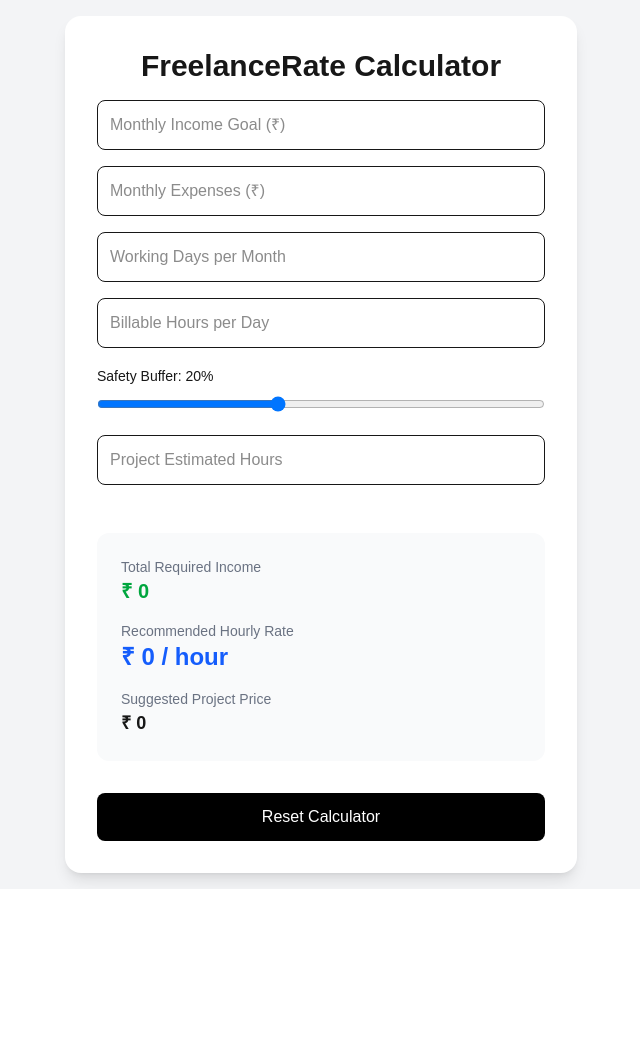
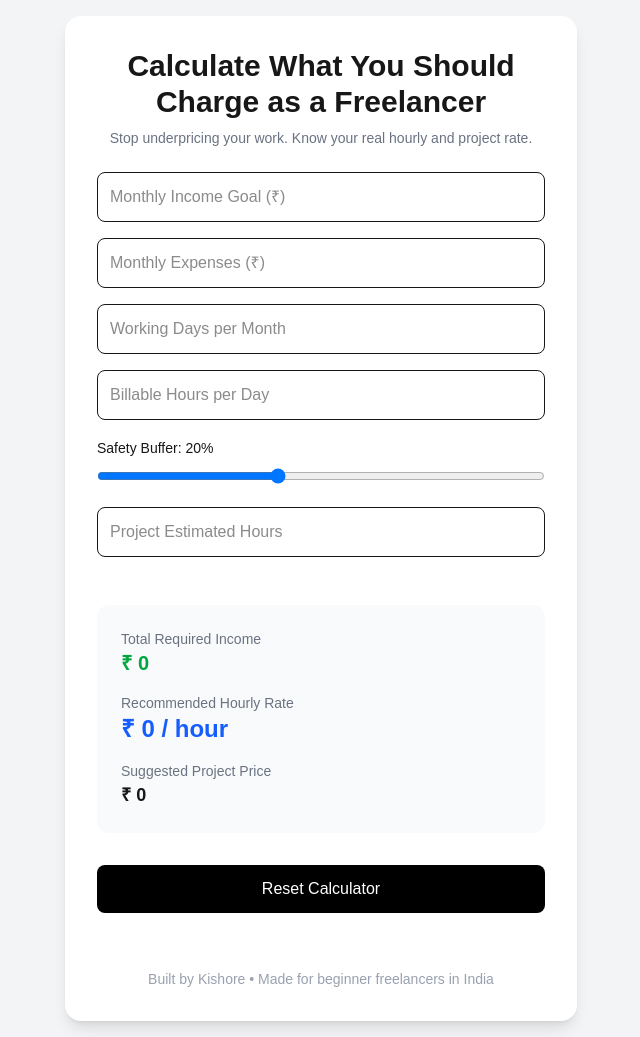
Before and after one commit to kishoredk-tech/freelance-rate, a Next.js app: page / in a window 1280 px wide. Shown: the whole page, without its empty margins (319-959 px from the left). Before the commit the page ends 889 px from the top, so only its background shows below. Built offline with nearby package versions, Linux system fonts and the light colour scheme.

Commit message:
Improve UI & Messaging Properly

```diff
--- a/src/app/layout.tsx
+++ b/src/app/layout.tsx
@@ -13,9 +13,9 @@ const geistMono = Geist_Mono({
 });
 
 export const metadata = {
-  title: "FreelanceRate Calculator – LIVE TEST",
+  title: "FreelanceRate – Calculate Your Ideal Freelance Hourly Rate",
   description:
-    "A free tool to calculate your ideal freelance hourly rate and project pricing based on income goals and working hours.",
+    "Free calculator for freelancers to determine ideal hourly rate and project pricing based on income goals and working hours.",
 };
 
 
--- a/src/app/page.tsx
+++ b/src/app/page.tsx
@@ -43,9 +43,13 @@ export default function Home() {
   return (
     <main className="min-h-screen bg-gray-100 flex items-center justify-center p-4">
       <div className="bg-white w-full max-w-lg p-8 rounded-2xl shadow-lg space-y-4">
-        <h1 className="text-3xl font-bold text-center mb-4">
-          FreelanceRate Calculator
+        <h1 className="text-3xl font-bold text-center mb-2">
+          Calculate What You Should Charge as a Freelancer
         </h1>
+        <p className="text-sm text-gray-500 text-center mb-6">
+          Stop underpricing your work. Know your real hourly and project rate.
+        </p>
+
 
         <InputField
           value={monthlyIncomeGoal}
@@ -105,6 +109,10 @@ export default function Home() {
         >
           Reset Calculator
         </button>
+        <footer className="mt-10 text-center text-sm text-gray-400">
+          Built by Kishore • Made for beginner freelancers in India
+        </footer>
+
       </div>
     </main>
   );
```
